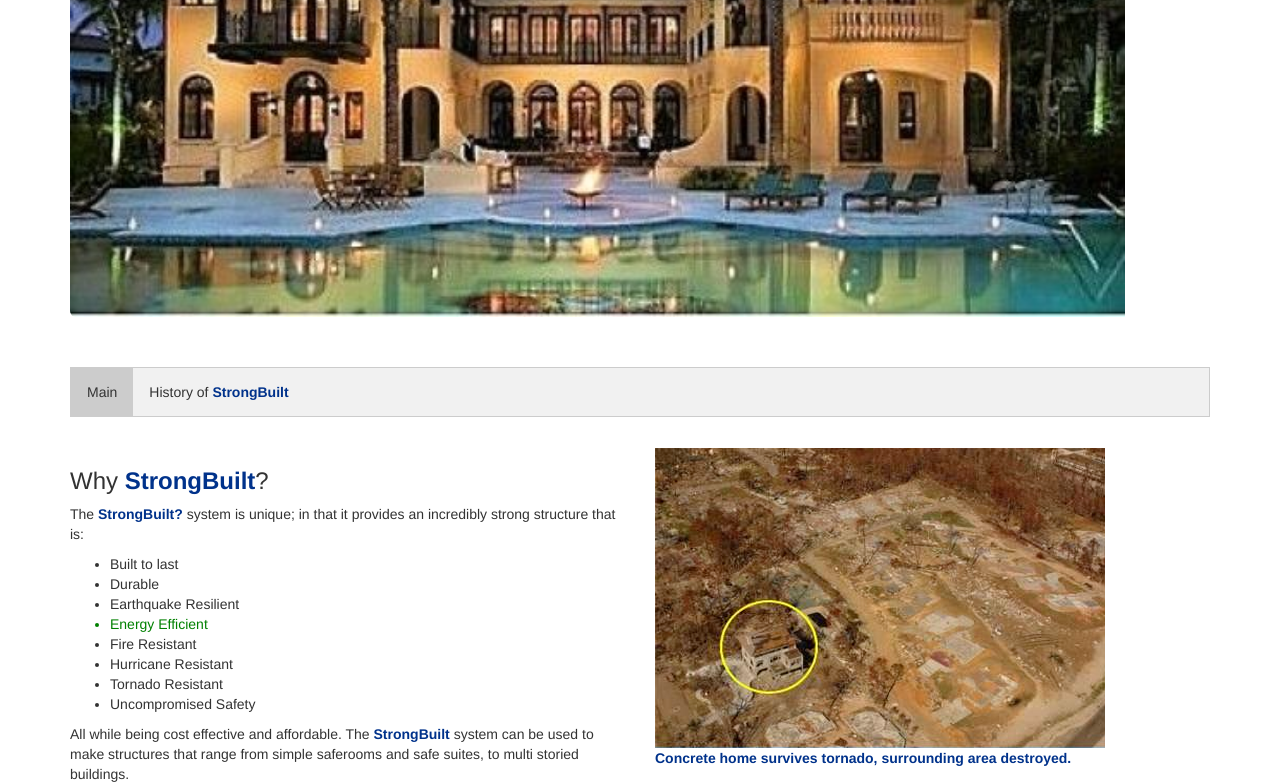
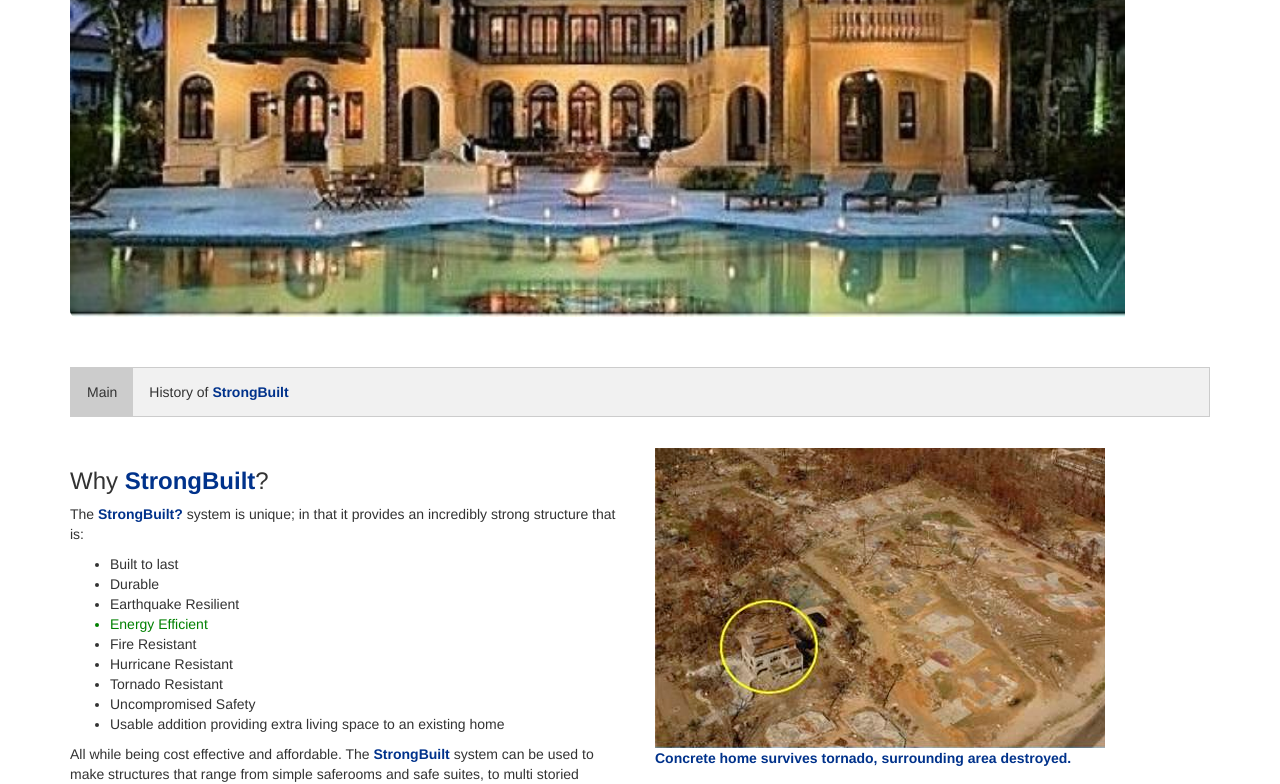
Before and after one commit to vmbeas/vmbeas.github.io, a plain HTML site: page index.html in a window 1280 px wide. Shown: the part 183-967 px from the top of the page. Drawn offline with nearby package versions, Linux system fonts and the light colour scheme.

Commit message:
Update
-Addition of bulletpoint to "Why Strongbuilt" section

```diff
--- a/index.html
+++ b/index.html
@@ -59,6 +59,7 @@
                             <li>Hurricane Resistant</li>
                             <li>Tornado Resistant</li>
                             <li>Uncompromised Safety</li>
+                            <li>Usable addition providing extra living space to an existing home</li>
                         </ul>
                         <p>All while being cost effective and affordable. The <span class="strongbuilt">StrongBuilt</span> system can be used to make structures that range from simple saferooms and safe suites, to multi storied buildings. </p>
                         <p>If you are looking for a saferoom, or a safe home, a <span class="strongbuilt">StrongBuilt</span> Structure is your solution. </p>
```
